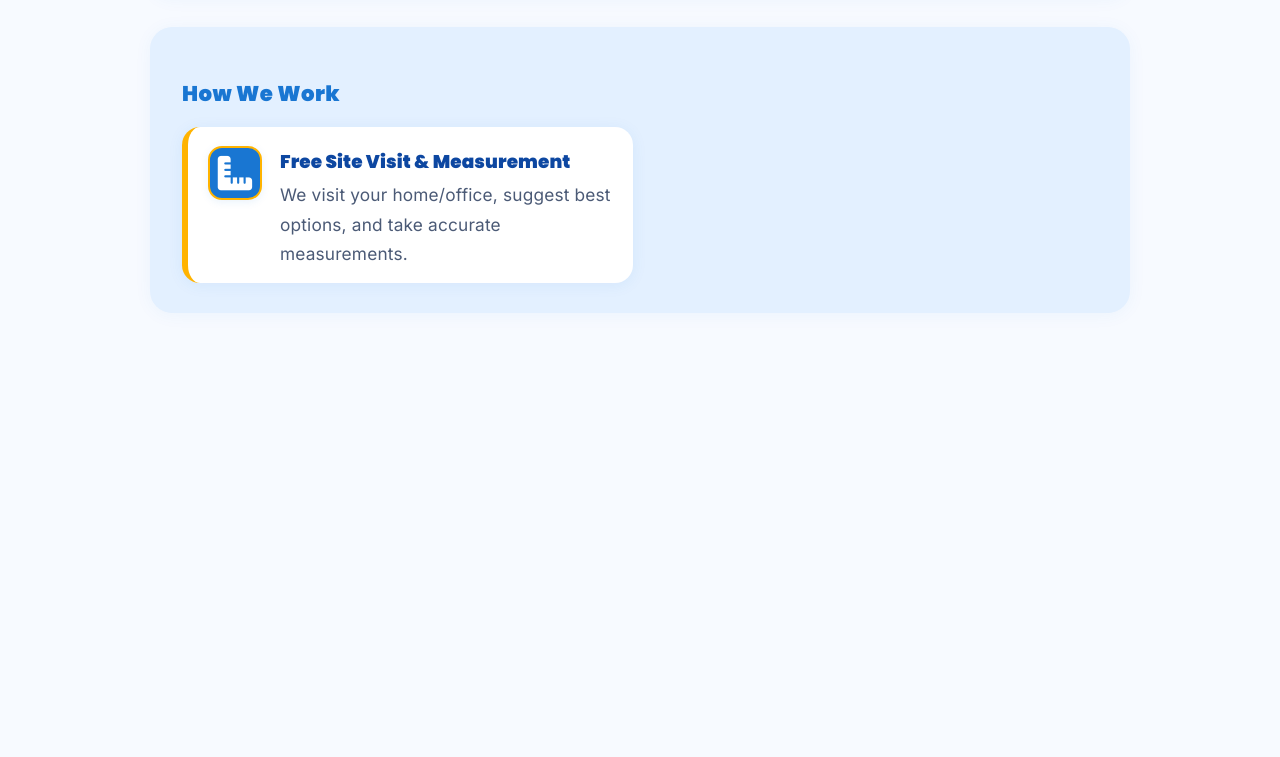
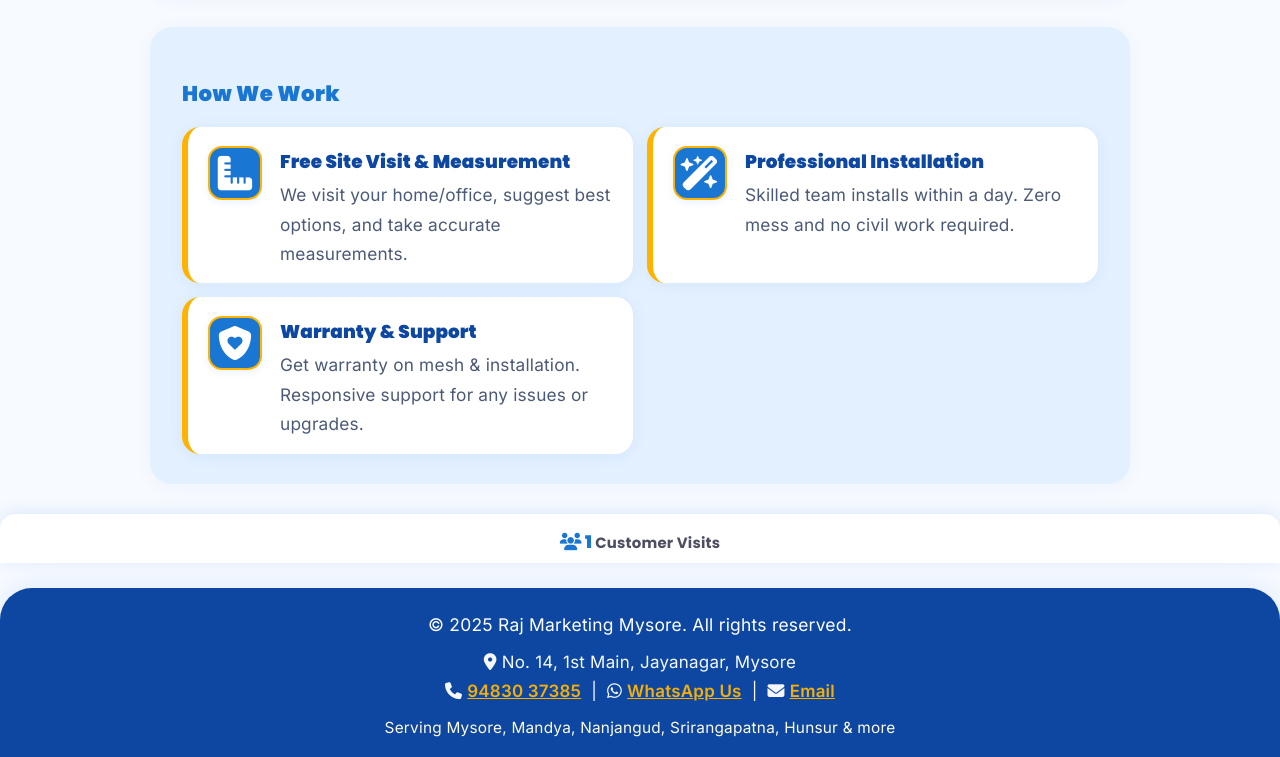
Before and after one commit to rajmarketing/rajmarketingmysore, a plain HTML site: page index.html in a window 1280 px wide. Shown: the part 3808-4565 px from the top of the page. Before the commit the page ends 4151 px from the top, so only its background shows below. Drawn offline with Linux system fonts and the light colour scheme.

Commit message:
Update index.html

```diff
--- a/index.html
+++ b/index.html
@@ -591,4 +591,53 @@
           <p>We visit your home/office, suggest best options, and take accurate measurements.</p>
         </div>
       </div>
-      <d
+      <div class="card">
+        <div class="card-icon"><i class="fa-solid fa-wand-magic-sparkles"></i></div>
+        <div class="card-content">
+          <h4>Professional Installation</h4>
+          <p>Skilled team installs within a day. Zero mess and no civil work required.</p>
+        </div>
+      </div>
+      <div class="card">
+        <div class="card-icon"><i class="fa-solid fa-shield-heart"></i></div>
+        <div class="card-content">
+          <h4>Warranty & Support</h4>
+          <p>Get warranty on mesh & installation. Responsive support for any issues or upgrades.</p>
+        </div>
+      </div>
+    </div>
+  </section>
+
+  <div class="counter">
+    <span id="visitorCount"><i class="fa-solid fa-users"></i>  </span>
+    <span style="color:var(--secondary); font-size:0.93rem; font-weight:600; opacity:.8;">Customer Visits</span>
+  </div>
+
+  <footer>
+    &copy; 2025 Raj Marketing Mysore. All rights reserved.<br>
+    <div class="footer-contact">
+      <i class="fa-solid fa-location-dot"></i> No. 14, 1st Main, Jayanagar, Mysore<br>
+      <i class="fa-solid fa-phone"></i> <a href="tel:+919483037385">94830 37385</a>
+      &nbsp;|&nbsp;
+      <i class="fa-brands fa-whatsapp"></i> <a href="https://wa.me/919483037385">WhatsApp Us</a>
+      &nbsp;|&nbsp;
+      <i class="fa-solid fa-envelope"></i> <a href="mailto:inforajmarketingmysore@gmail.com">Email</a>
+    </div>
+    <div style="margin-top:8px; color:#fffbe1; font-size:0.96rem;">
+      Serving Mysore, Mandya, Nanjangud, Srirangapatna, Hunsur & more
+    </div>
+  </footer>
+  <!-- Simple Visitor Counter (localStorage based, for demo) -->
+  <script>
+    // Visitor Counter (localStorage for demo; for real site, use server/db)
+    const countKey = 'rajmarketing-visitor-count';
+    let count = Number(localStorage.getItem(countKey) || 0);
+    if (!sessionStorage.getItem('visited')) {
+      count++;
+      localStorage.setItem(countKey, count);
+      sessionStorage.setItem('visited', 'yes');
+    }
+    document.getElementById('visitorCount').innerHTML = `<i class="fa-solid fa-users"></i> ${count.toLocaleString()}`;
+  </script>
+</body>
+  </html>
```
